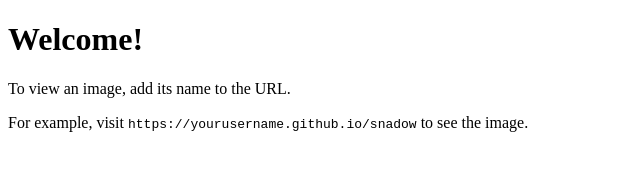
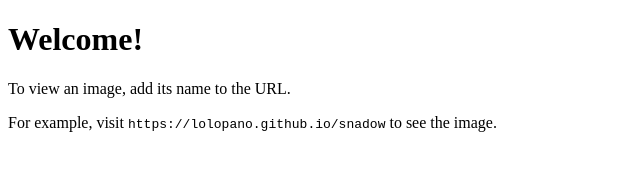
Before and after one commit to Lolopano/lolopano.github.io, a plain HTML site: page index.html in a window 1280 px wide. Shown: the full height of the page, 0-640 px from the left. Drawn offline with Linux system fonts and the light colour scheme.

Commit message:
snadow2 to snadow

```diff
--- a/index.html
+++ b/index.html
@@ -7,6 +7,6 @@
 <body>
   <h1>Welcome!</h1>
   <p>To view an image, add its name to the URL.</p>
-  <p>For example, visit <code>https://yourusername.github.io/snadow</code> to see the image.</p>
+  <p>For example, visit <code>https://lolopano.github.io/snadow</code> to see the image.</p>
 </body>
 </html>
```
Also changed, not shown: snadow/index.html (+1 -1 lines).
